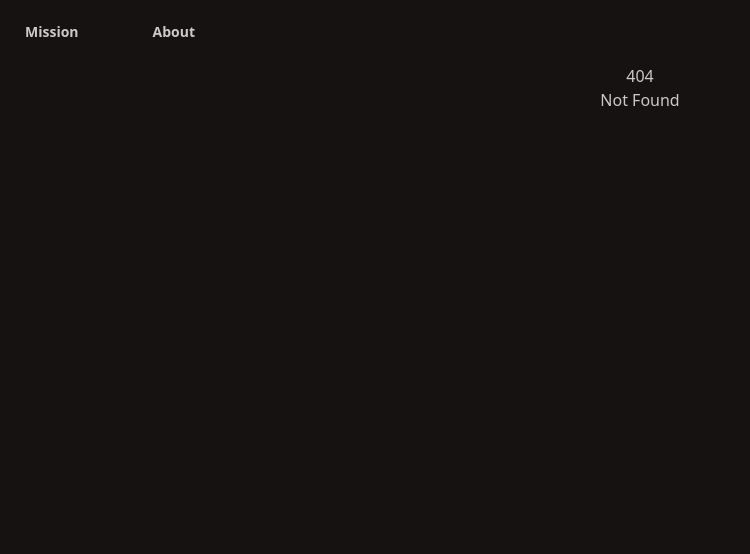
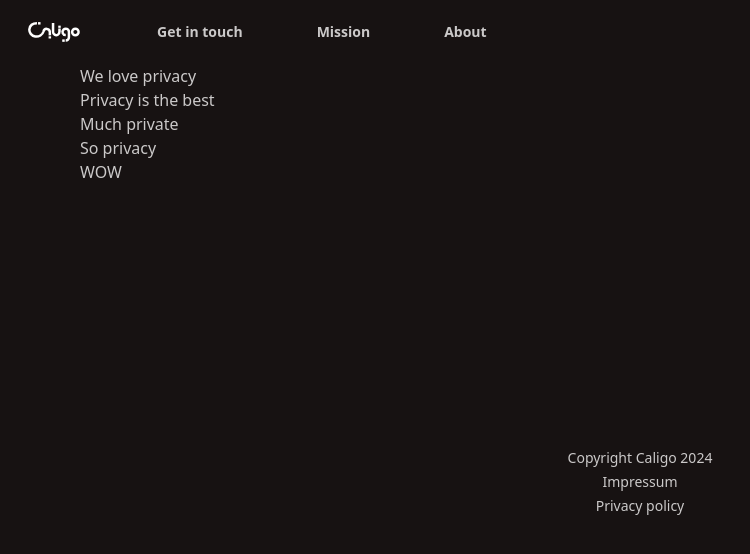
Before and after one commit to caligo-ai/website, a SvelteKit app: page /privacy in a window 1280 px wide. Before the commit this address had no page. Shown: the top 554 px of the page, without its empty margins (0-750 px from the left). Built offline with nearby package versions, Linux system fonts and the light colour scheme.

Commit message:
add privacty and impressum

```diff
--- a/src/routes/+layout.svelte
+++ b/src/routes/+layout.svelte
@@ -2,13 +2,21 @@
 	import '../app.pcss';
 </script>
 
-<div class="flex h-svh flex-col items-center overflow-hidden">
+<div class="flex h-screen flex-col items-center overflow-hidden">
 	<div class="navbar gap-10 bg-base-100">
-		<a class="btn btn-ghost" href="#mission">Mission</a>
-		<a class="btn btn-ghost" href="#about">About</a>
+		<a href="/"><img src="/logo-white.svg" alt="caligo logo" class="mx-5 max-h-5" /></a>
+		<a class="btn btn-ghost" href="mailto:info@caligo.ai">Get in touch</a>
+		<a class="btn btn-ghost" href="/#mission">Mission</a>
+		<a class="btn btn-ghost" href="/#about">About</a>
 	</div>
 
-	<main class="flex w-full flex-col items-center overflow-scroll">
+	<main class="w-full overflow-scroll">
 		<slot />
+
+		<footer class="footer footer-center gap-1">
+			<p>Copyright Caligo 2024</p>
+			<a href="/impressum">Impressum</a>
+			<a href="/privacy">Privacy policy</a>
+		</footer>
 	</main>
 </div>
--- a/src/routes/+page.svelte
+++ b/src/routes/+page.svelte
@@ -28,6 +28,7 @@
 	];
 </script>
 
+<div class="flex flex-col items-center">
 	<div class="hero mb-48 w-full bg-secondary py-48">
 		<div class="hero-content text-center text-secondary-content">
 			<div class="max-w-xl">
@@ -45,12 +46,12 @@
 			without compromising privacy.
 		</p>
 		<p class="text-center">
-		We are developing a new generation of AI algorithms that can be used to generate synthetic data,
-		preserving the privacy of the individuals who contributed to its creation.
+			We are developing a new generation of AI algorithms that can be used to generate synthetic
+			data, preserving the privacy of the individuals who contributed to its creation.
 		</p>
 		<p class="text-center">
-		Our mission is to make AI more ethical and privacy-preserving, and to enable the development of
-		new applications that are currently hindered by privacy concerns.
+			Our mission is to make AI more ethical and privacy-preserving, and to enable the development
+			of new applications that are currently hindered by privacy concerns.
 		</p>
 	</div>
 
@@ -68,3 +69,4 @@
 			{/each}
 		</div>
 	</div>
+</div>
--- /dev/null
+++ b/src/routes/impressum/+page.svelte
@@ -0,0 +1,6 @@
+<div class="min-h-96 max-w-3xl px-20">
+	<p>Caligo GmbH</p>
+	<p>Blablabla</p>
+	<p>10 Lucullo Street</p>
+	<p>New York</p>
+</div>
--- /dev/null
+++ b/src/routes/privacy/+page.svelte
@@ -0,0 +1,7 @@
+<div class="min-h-96 max-w-3xl px-20">
+	<p>We love privacy</p>
+	<p>Privacy is the best</p>
+	<p>Much private</p>
+	<p>So privacy</p>
+	<p>WOW</p>
+</div>
```
Also changed, not shown: static/logo-white.svg (added). Lines whose indentation alone changed are shown as unchanged.
